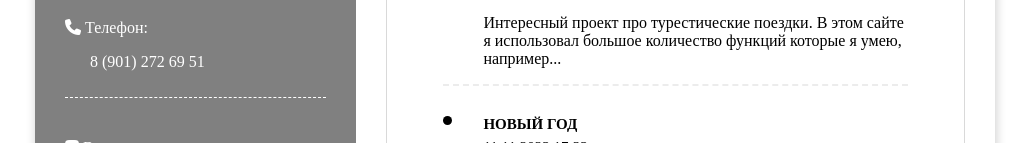
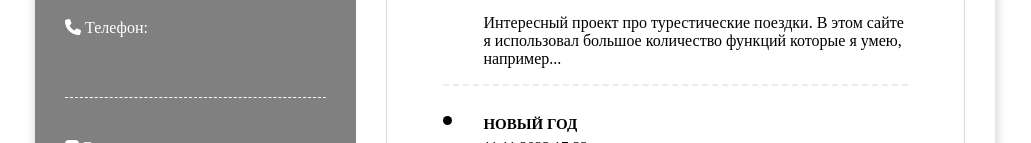
Before and after one commit to Sever561/Sever561.github.io, a plain HTML site: page index.html in a window 1280 px wide. Shown: the part 473-616 px from the top of the page, without its empty margins (125-1156 px from the left). Drawn offline with Linux system fonts and the light colour scheme.

Commit message:
Update index.html

```diff
--- a/index.html
+++ b/index.html
@@ -26,7 +26,7 @@
 				<div class="contacts">
 				    <div class="contact">
 				        <h3 class="phone"><i class="fa-solid fa-phone"></i> Телефон:</h3>
-				        <a href="tel:+79012726951" class="link-number">8 (901) 272 69 51</a>
+				        <a href="tel:+79012726951" class="link-number"></a>
 				    </div>
 				    <div class="contact">
 				        <h3 class="phone">
```
